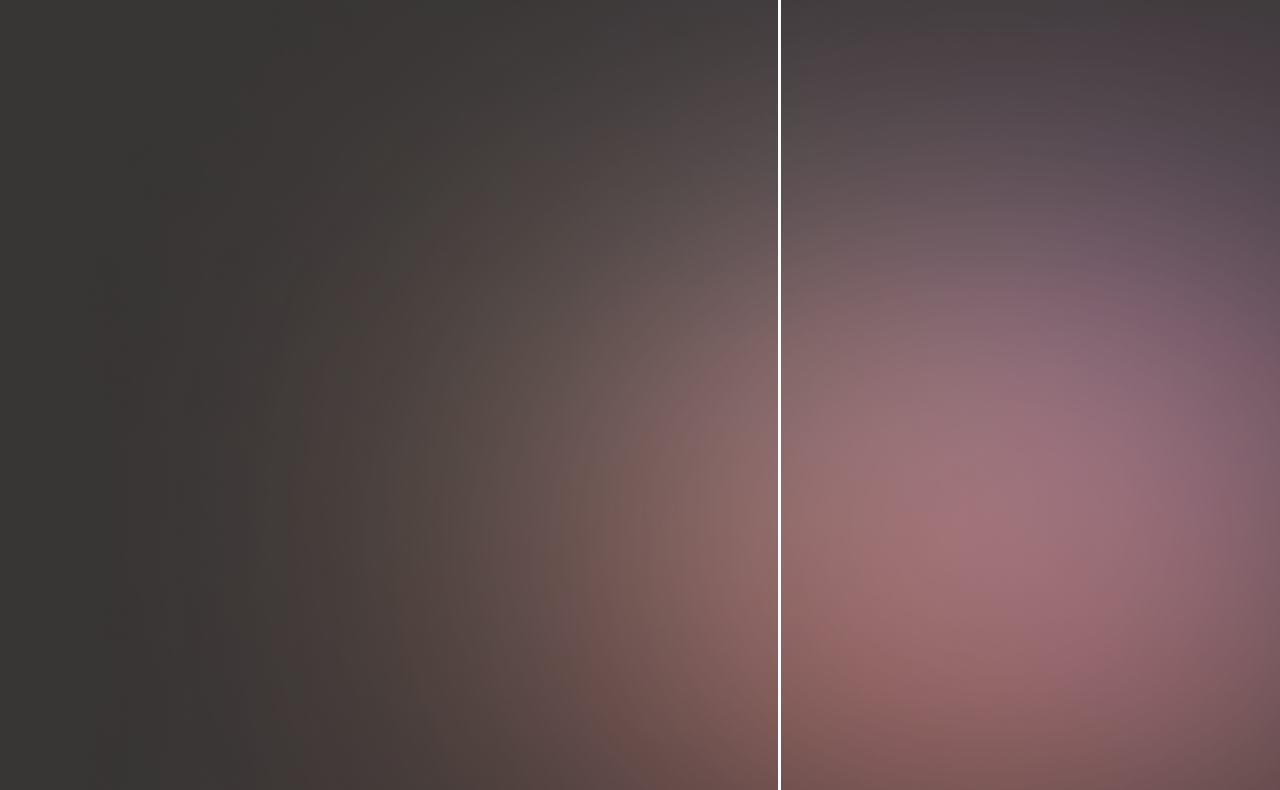
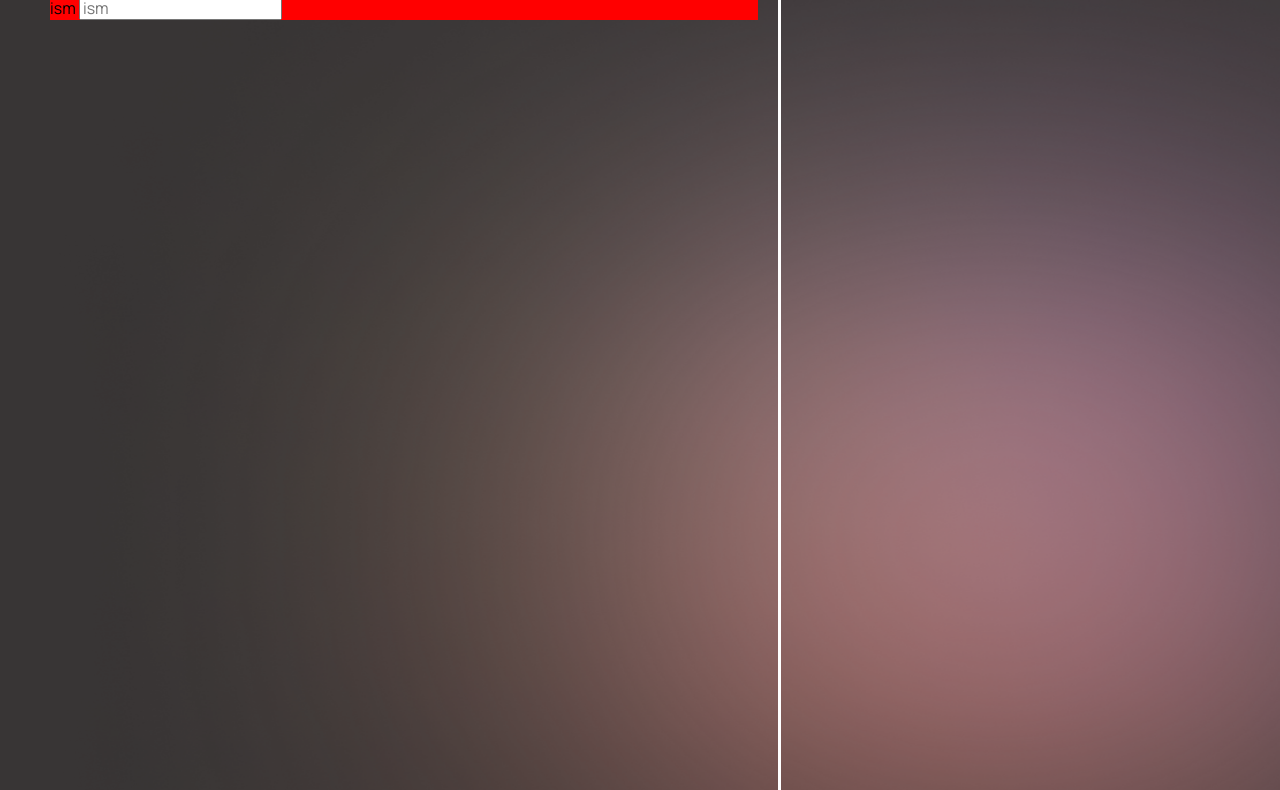
Before and after one commit to masanov3167/responsive-maket, a plain HTML site: page index.html in a window 1280 px wide. Shown: the part 131-921 px from the top of the page. Drawn offline with nearby package versions, Linux system fonts and the light colour scheme; files that its build step writes are made by us from their sources.

Commit message:
iuygfdxcfgh

```diff
--- a/index.html
+++ b/index.html
@@ -27,6 +27,17 @@
        </div>
    </header>
 
+   <main class="container">
+       <div class="hero">
+           <form class="hero-form" method="post" autocomplete="off">
+                <div>
+                    <label class="hero-form-label">ism</label>
+                    <input class="hero-form-input" type="text" placeholder="ism">
+                </div>
+           </form>
+       </div>
+   </main>
+
 
 
    <script src="./js/main.js"></script>
--- a/scss/all-blocks/_hero.scss
+++ b/scss/all-blocks/_hero.scss
@@ -0,0 +1,11 @@
+.hero{
+    display: flex;
+    justify-content: space-between;
+    &-form{
+        width: 60%;
+        background: red;
+
+        display: flex;
+        flex-wrap: wrap;
+    }
+}
```
